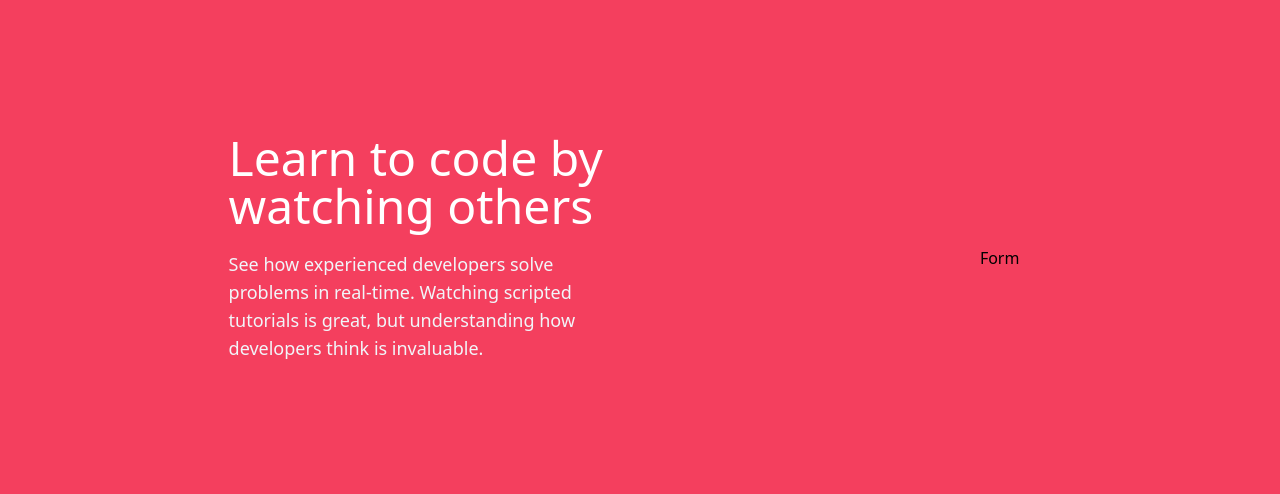
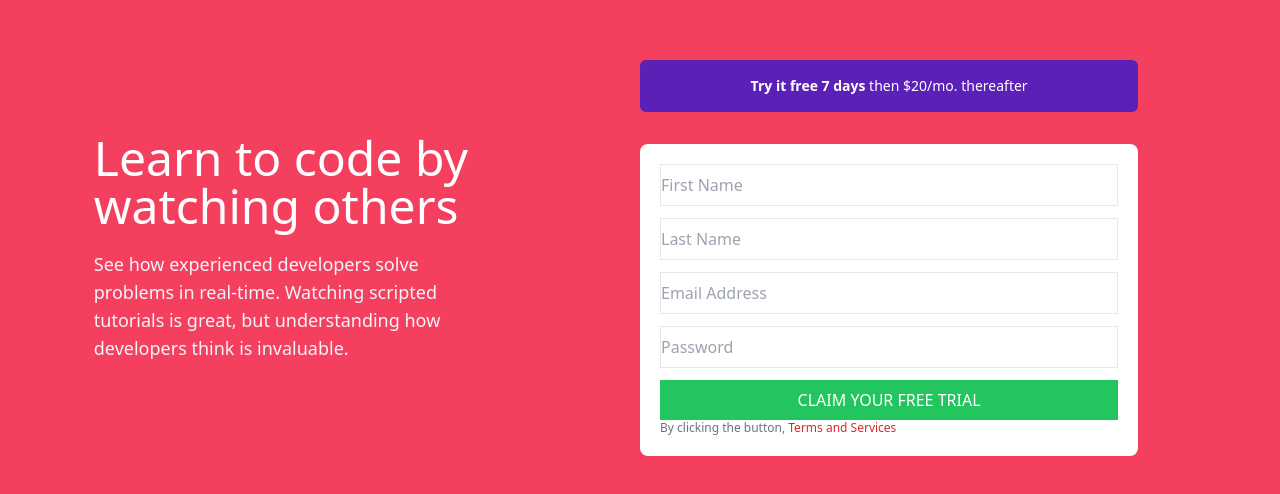
Before and after one commit to Erudite885/mini-signup, a React (Vite) app: page / in a window 1280 px wide. Shown: the part 142-636 px from the top of the page. Built offline with nearby package versions, Linux system fonts and the light colour scheme.

Commit message:
form component

```diff
--- a/src/components/Form.tsx
+++ b/src/components/Form.tsx
@@ -1,8 +1,54 @@
-import React from 'react'
+import React, { useState } from 'react'
 
-const Form = () => {
+const Form: React.FC = () => {
+    const [firstName, setFirstName] = useState('')
+    const [lastName, setLastName] = useState('')
+    const [email, setEmail] = useState('')
+    const [password, setPassword] = useState('')
+
+    const [error, setError] = useState('')
+    const [success, setSuccess] = useState('')
+
+
+    const submitHandler = (e: React.FormEvent) => {
+        e.preventDefault()
+
+        if (!firstName) {
+            setError('Please input First Name')
+        } else if (!lastName) {
+            setError('Please input Last Name')
+        } else if (!email || !email.match(/^[\w-]+(\.[\w-]+)*@([\w-]+\.)+[a-zA-Z]{2,7}$/)) {
+       setError('Please enter a valid Email address.')
+        } else if (!password) {
+            setError('Please input password')
+        }  else {
+             setTimeout(() => {
+         setSuccess(`Thank you ${firstName + ' ' + lastName}  for your submission. You will be notified at ${email}`)
+                 setEmail('')
+                 setFirstName('')
+                 setLastName('')
+                 setPassword('')
+         setError('')
+       }, 1000);
+        }
+        console.log(firstName, lastName, email, password)
+     }
+
   return (
-    <div>Form</div>
+      <div className='px-4 flex flex-col md:w-[50%]'>
+          <div className='bg-violet-800 rounded-md py-4 text-center text-white mb-8 md:text-sm'><p><span className='font-bold' >Try it free 7 days</span> then <br className='md:hidden' /> $20/mo. thereafter </p></div>
+          <form onSubmit={submitHandler} className='p-5 flex flex-col bg-white rounded-lg'>
+              <input type="text" value={firstName} onChange={(e) => setFirstName(e.target.value)} placeholder='First Name' className='mb-3 py-2 border outline-none' />
+              <input type="text" value={lastName} onChange={(e) => setLastName(e.target.value)} placeholder='Last Name' className='mb-3 py-2 border outline-none' />
+              <input type="email" value={email} onChange={(e) => setEmail(e.target.value)} placeholder='Email Address' className='mb-3 py-2 border outline-none' />
+              <input type="password" value={password} onChange={(e) => setPassword(e.target.value)} placeholder='Password' className='mb-3 py-2 border outline-none' />
+              <button type='submit' className='bg-green-500 text-white uppercase p-2'>claim your free trial</button>
+          <p className='text-xs text-gray-500'>By clicking the button, <span className='text-red-600'>Terms and Services</span> </p>
+          </form>
+           {error && <p className='text-red-500 p-5 '>{error}</p>}
+          {success && !error && <p className='text-lime-400 pt-8 md:px-[40px]'>{ success}</p> }
+
+    </div>
   )
 }
 
```
